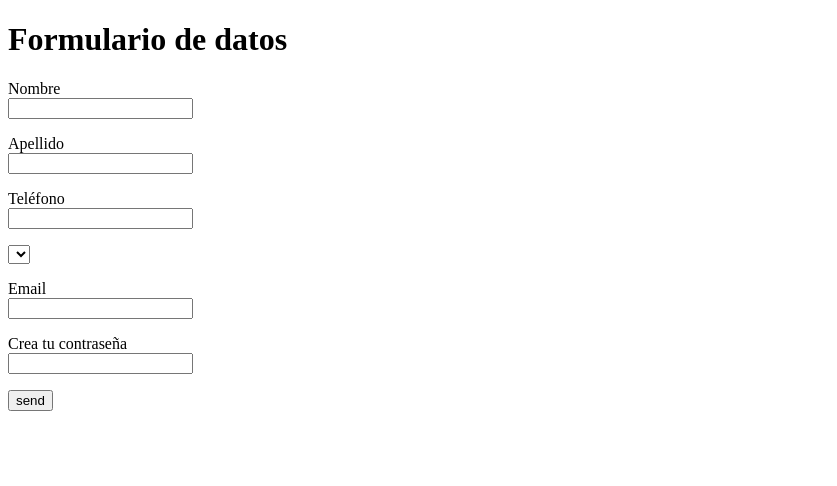
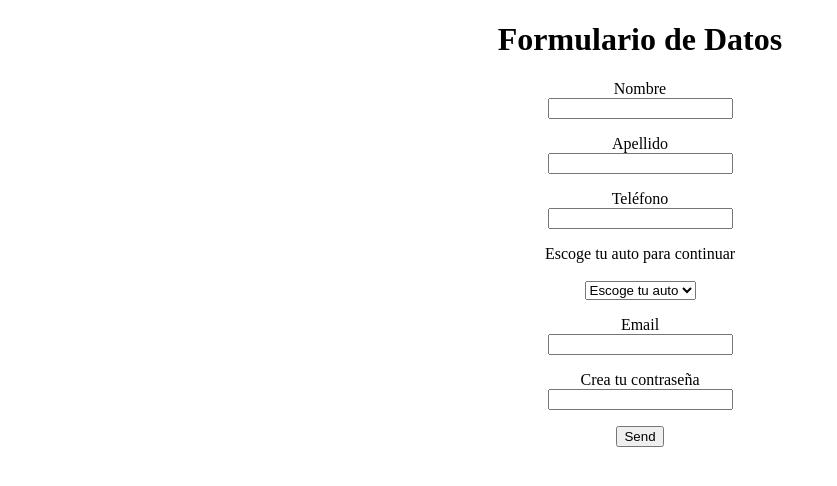
Before and after one commit to berenisser/leccion-14, a plain HTML site: page index.html in a window 1280 px wide. Shown: the whole page, without its empty margins (0-837 px from the left). Drawn offline with Linux system fonts and the light colour scheme.

Commit message:
alineado, y los campos obligatorios listos para la lista de autos

```diff
--- a/index.html
+++ b/index.html
@@ -4,8 +4,8 @@
 	<meta charset="UTF-8">
 	<title>Mi primer formulario</title>
 </head>
-<body>
-	<h1>Formulario de datos</h1>
+<body> <center>
+	<h1>Formulario de Datos</h1>
 	<form action="">
 		<p>
 			<label for="nombre">Nombre</label><br>
@@ -17,8 +17,13 @@
 			<label for="fono">Teléfono</label><br>
 			<input type="tel" name="fono" pattern=".{9,}" title="9 números" required>
 		</p>
-		<select name="" id="">
-			<option value=""></option>
+		Escoge tu auto para continuar<br><br>
+		<select required>
+			<option value="">Escoge tu auto</option>
+			<option value="Volvo">Volvo</option>
+			<option value="Saab">Saab</option>
+			<option value="Mercedes">Mercedes</option>
+			<option value="Audi">Audi</option>
 		</select>
 		<p>
 			<label for="email">Email</label><br>
@@ -29,8 +34,9 @@
 			<input type="password" name="pw" pattern=".{6,}" title="6 o más caracteres" required>
 		</p>
 		<p>
-			<input type="submit" name="" value="send">
+			<input type="submit" name="" value="Send">
 		</p>
 	</form>
+	</center>
 </body>
 </html>
```
Also changed, not shown: 1 other file.
